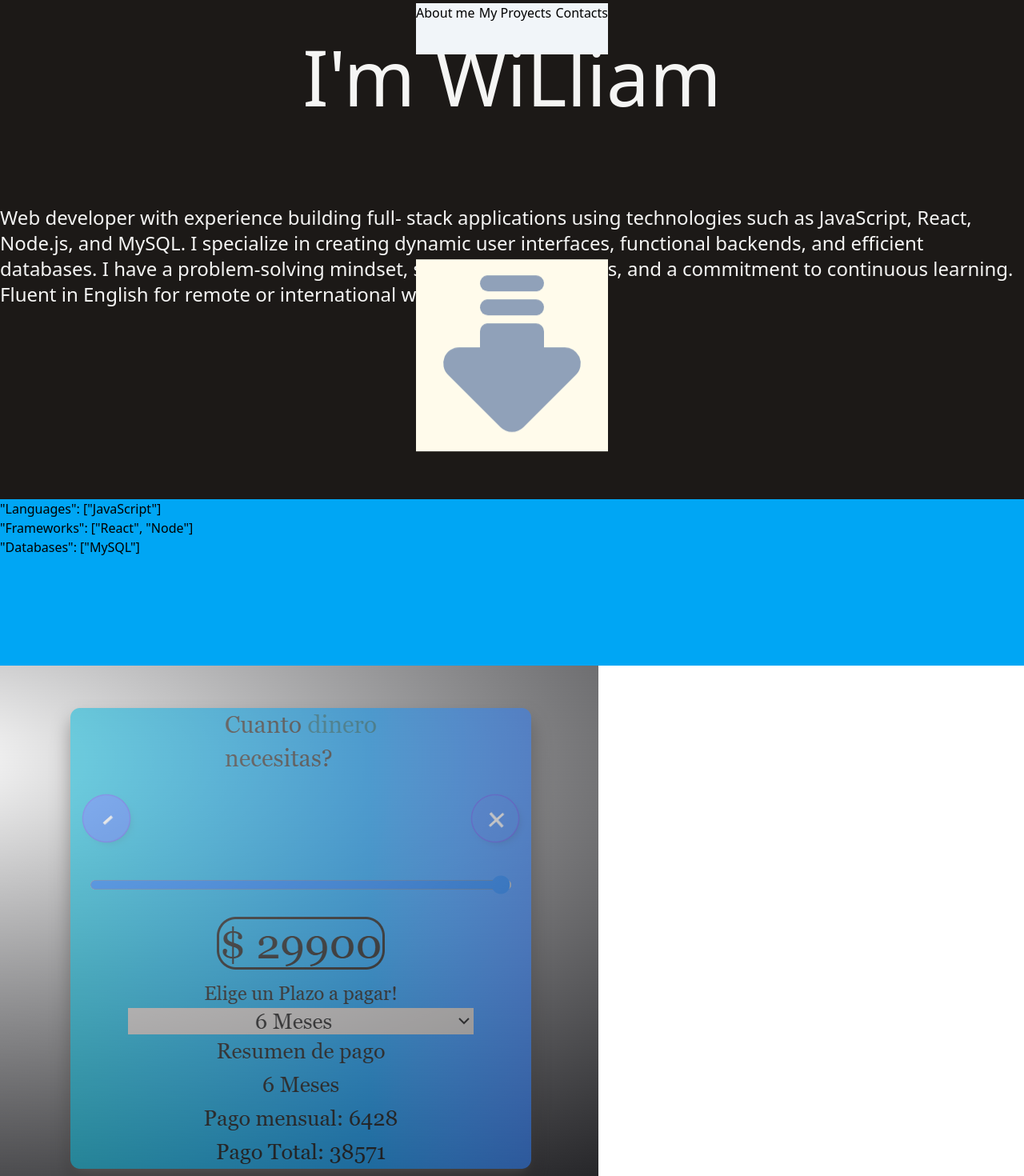
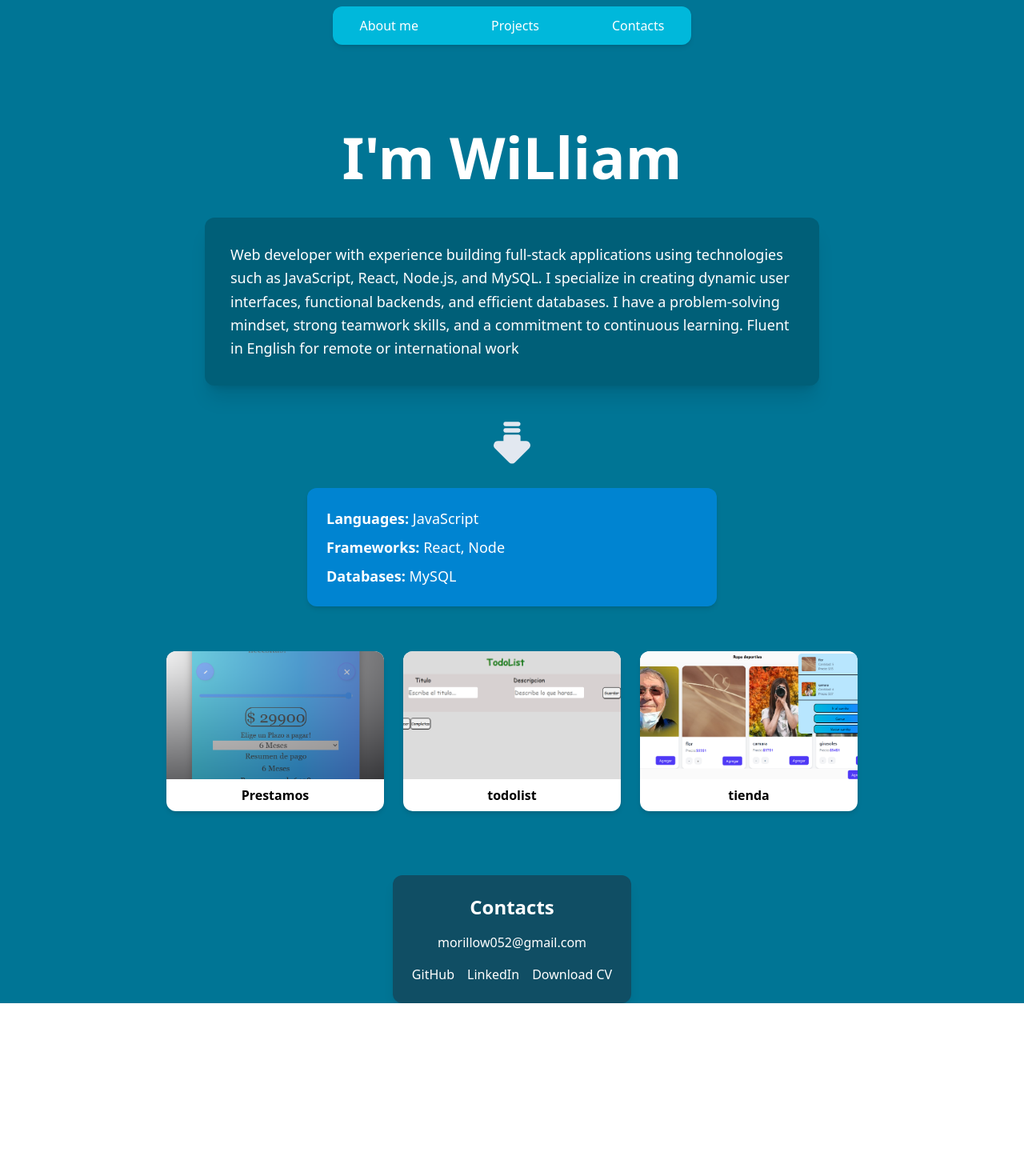
Before and after one commit to William021703/portafolio, a React (Vite) app: page / in a window 1280 px wide. Shown: the top 1470 px of the page at 80% size. After the commit the page ends 1254 px from the top, so only its background shows below. Built offline with nearby package versions, Linux system fonts and the light colour scheme.

Commit message:
ready to get jobs

```diff
--- a/src/App.jsx
+++ b/src/App.jsx
@@ -1,10 +1,39 @@
 import { useEffect, useState } from "react";
 import { TbArrowBigDownLinesFilled } from "react-icons/tb";
-
 import "./index.css";
 
 function App() {
   const [name, setName] = useState("");
+  const [sobreMi, setSobreMi] = useState(null);
+  const [opacity, setOpacity] = useState(false);
+  const [proyectos] = useState([
+    {
+      nombre: "Prestamos",
+      img: "/prestamos.png",
+      GitHub: "https://github.com/william021703/prestamos",
+      link: "https://luxury-capybara-811db0.netlify.app/",
+    },
+    {
+      nombre: "todolist",
+      img: "/todolist.png",
+      GitHub: "https://github.com/William021703/ToDOList-REACT",
+      link: "https://todolist0203.netlify.app/",
+    },
+    {
+      nombre: "tienda",
+      img: "/tienda.png",
+      GitHub: "https://github.com/William021703/",
+      link: "https://proyecto-tienda-fullstack.netlify.app/",
+    },
+  ]);
+
+  useEffect(() => {
+    const aboutMe = `Web developer with experience building full-stack applications using technologies such as JavaScript, React, Node.js, and MySQL. I specialize in creating dynamic user interfaces, functional backends, and efficient databases. I have a problem-solving mindset, strong teamwork skills, and a commitment to continuous learning. Fluent in English for remote or international work`;
+    setTimeout(() => {
+      setSobreMi(aboutMe);
+      setOpacity(true);
+    }, 3000);
+  }, []);
 
   useEffect(() => {
     const nombre = `I'm WiLliam MoRiLlO`;
@@ -18,98 +47,119 @@ function App() {
   }, []);
 
   return (
-    <>
-      <div className="bg-stone-900 w-full h-screen flex flex-col items-center relative">
-        <div className="fixed flex flex-row justify-between bg-slate-100 w-60 h-16 my-1 ">
-          <nav>About me</nav>
-          <nav>My Proyects</nav>
-          <nav>Contacts</nav>
-        </div>
-        <div className="min-w-40 min-h-40 my-12 flex flex-col">
-          <h1 className="text-stone-100 text-8xl ">{name}</h1>
-        </div>
-        <div>
-          <h2 className="text-stone-100 text-2xl ">
-            Web developer with experience building full- stack applications
-            using technologies such as JavaScript, React, Node.js, and MySQL. I
-            specialize in creating dynamic user interfaces, functional backends,
-            and efficient databases. I have a problem-solving mindset, strong
-            teamwork skills, and a commitment to continuous learning. Fluent in
-            English for remote or international work
-          </h2>
+    <div className="bg-cyan-700 w-full min-h-screen flex flex-col items-center px-4">
+      <div
+        className="fixed top-2 flex gap-6 bg-cyan-500 w-full max-w-md h-12 rounded-xl z-10
+      items-center justify-around shadow-md text-white transition-colors hover:bg-cyan-600 duration-300"
+      >
+        <a
+          className="hover:scale-110 transition duration-300 cursor-pointer"
+          href="#about"
+        >
+          About me
+        </a>
+        <a
+          className="hover:scale-110 transition duration-300 cursor-pointer"
+          href="#Proyects"
+        >
+          Projects
+        </a>
+        <a
+          className="hover:scale-110 transition duration-300 cursor-pointer"
+          href="#contacts"
+        >
+          Contacts
+        </a>
       </div>
 
-        <div>
-          <span>
-            <TbArrowBigDownLinesFilled className="bg-amber-50 w-60 h-60 animate-bounce text-slate-400" />
-          </span>
-        </div>
-        <div>
-          <div className="min-h-52 bg-sky-500 min-w-72">
-            <h1>
-              <span>"Languages"</span>: <span>["JavaScript"]</span>
-              <br />
-            </h1>
-            <h1>
-              <span>"Frameworks"</span>: <span>["React", "Node"]</span>
-              <br />
-            </h1>
-            <h1>
-              <span>"Databases"</span>: <span>["MySQL"]</span>
-              <br />
-            </h1>
+      <div className="mt-40 mb-10 text-center">
+        <h1 className="text-white text-5xl sm:text-7xl font-bold">{name}</h1>
       </div>
 
-          <div>
-            <div>
-              <img src="/prestamos.png" alt="prestamos" />
-              <img src="/tienda.png" alt="tienda" />
-              <img src="/todolist.png" alt="todolist" />
+      <div
+        id="about"
+        className={`transition-all duration-[2000ms] ease-in-out p-8 bg-cyan-800 rounded-xl
+          shadow-xl max-w-3xl text-white mb-12 ${
+            opacity ? "opacity-100" : "opacity-0"
+          } hover:scale-110`}
+      >
+        <p className="text-lg leading-relaxed">{sobreMi}</p>
+      </div>
+
+      <TbArrowBigDownLinesFilled className=" w-16 h-16 text-slate-200 animate-bounce mb-4" />
+
+      <div className="bg-sky-600 p-6 rounded-xl text-white w-full max-w-lg mb-10 text-lg shadow-md space-y-2 relative">
+        <p>
+          <strong>Languages:</strong> JavaScript
+        </p>
+        <p>
+          <strong>Frameworks:</strong> React, Node
+        </p>
+        <p>
+          <strong>Databases:</strong> MySQL
+        </p>
+      </div>
+
+      <div
+        id="Proyects"
+        className="grid grid-cols-1 sm:grid-cols-3 gap-6 w-full max-w-4xl p-4"
+      >
+        {proyectos.map((proyecto, key) => (
+          <div
+            key={key}
+            className="bg-white rounded-xl shadow-md overflow-hidden transition-all hover:scale-110 duration-300 ease-in-out "
+          >
+            <a href={proyecto.GitHub} target="_blank">
+              <img
+                src={proyecto.img}
+                alt={proyecto.nombre}
+                className="w-full h-40 object-cover cursor-pointer"
+              />
+            </a>
+            <div className="p-2 text-center font-semibold transition-all hover:bg-cyan-600 duration-300 ease-initial">
+              <a href={proyecto.link} target="_blank">
+                <h1 className="cursor-pointer transition-all hover:scale-110 duration-300 ease-initial">
+                  {proyecto.nombre}
+                </h1>
+              </a>
             </div>
           </div>
-          <div>
-            <div>
-              <h1>Contacts</h1>
+        ))}
       </div>
-            <div>
-              <h1>morillow052@gmail.com</h1>
-            </div>
-            <div>
-              <div>
-                <h1>
+
+      <footer
+        id="contacts"
+        className="bg-cyan-900 mt-16 p-6 rounded-xl text-white text-center space-y-4 shadow-lg"
+      >
+        <h2 className="text-2xl font-bold">Contacts</h2>
+        <p>morillow052@gmail.com</p>
+        <div className="flex justify-center space-x-4">
           <a
-                    href="https://www.github.com/william021703/"
+            href="https://github.com/william021703"
             target="_blank"
+            rel="noreferrer"
+            className="hover:text-amber-300 hover:scale-110 transition duration-300 cursor-pointer"
           >
-                    <span>Github</span>
+            GitHub
           </a>
-                </h1>
-              </div>
-              <div>
-                <h1>
           <a
-                    href="https://www.linkedin.com/in/william-morillo-4a483a270"
+            href="https://linkedin.com/in/william-morillo-4a483a270"
             target="_blank"
+            rel="noreferrer"
+            className="hover:text-amber-300 hover:scale-110 transition duration-300 cursor-pointer"
           >
-                    <span>linkedin</span>
+            LinkedIn
           </a>
-                </h1>
-              </div>
-              <div>
-                <h1>
           <a
             href="/PORTAFOLIO/miPortafolio/public/William_cv_updated.pdf"
             download
+            className="hover:text-amber-300 hover:scale-110 transition duration-300 cursor-pointer"
           >
-                    <span> download CV</span>
+            Download CV
           </a>
-                </h1>
         </div>
+      </footer>
     </div>
-          </div>
-        </div>
-      </div>
-    </>
   );
 }
 
```
Lines whose indentation alone changed are shown as unchanged.
